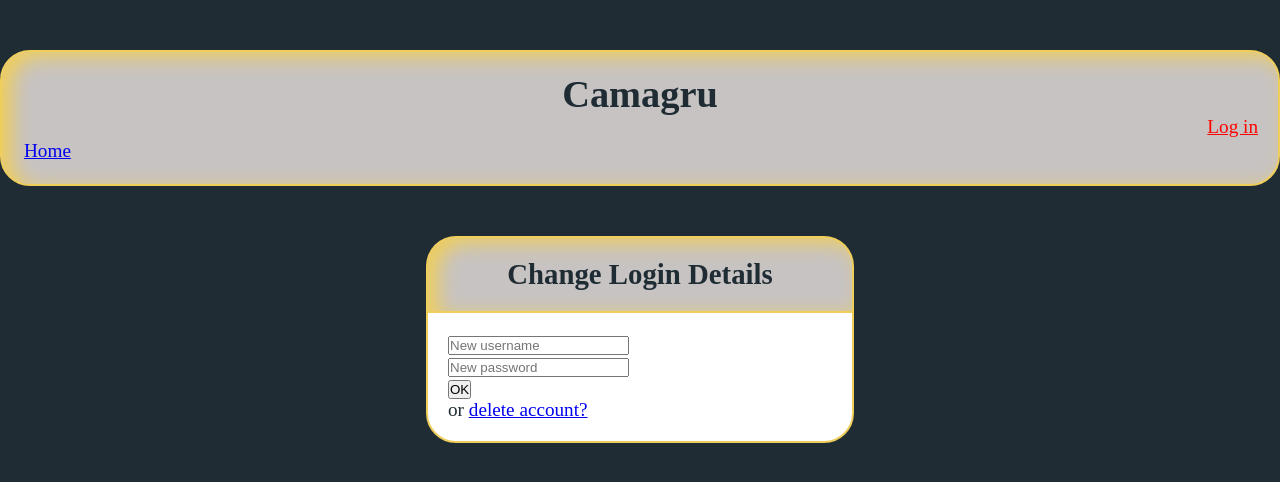
After one commit to kmarchan/Camagru, a PHP site: page /Camagru/account.php in a window 1280 px wide. The commit adds this page. Shown: the top 482 px of the page. Run offline with PHP 8.4, Linux system fonts and the light colour scheme.

Commit message:
delete account sorted

```diff
--- /dev/null
+++ b/account.php
@@ -0,0 +1,56 @@
+<?php
+require "connect.php";
+include "server.php";
+if(isset($_GET['delete']))
+{
+	if ($_SESSION['username'])
+	{
+		$usr = $_SESSION['username'];
+		echo $usr;
+		$sql = "DELETE FROM $dbname.users WHERE username='$usr'";
+    $db->exec($sql);
+		// $connect = include "connect";
+		// mysqli_query($connect, $sql);
+    echo "Account Deleted";
+    session_destroy();
+    unset($_SESSION['username']);
+    header('location:index.php');
+		exit();
+	}
+}
+if (isset($_POST['submit']))
+{
+	print_r($_SESSION);
+	$usr = $_SESSION['user'];
+	$new_usr = $_POST['login'];
+	$new_pass = $_POST['password'];
+	mysqli_query($link, "UPDATE users set password='$new_pass' where username='$usr'");
+	mysqli_query($link, "UPDATE users set username='$new_usr' where username='$usr'");
+}
+?>
+
+<!DOCTYPE html>
+<html>
+<head>
+	<meta charset="utf-8" />
+	<meta http-equiv="X-UA-Compatible" content="IE=edge">
+	<title>Account Settings</title>
+	<meta name="viewport" content="width=device-width, initial-scale=1">
+	<link rel="stylesheet" type="text/css" href="style.css" />
+</head>
+<body>
+	<?php include_once("header.php")?>
+		<div id="pageContent">
+            <div class="header" id="head" align="center">
+            <p align="center" ><h2>Change Login Details</h2>
+            </div>
+            <form method="POST" action="">
+            <input name="login" type="login" placeholder="New username" >
+    				<br>
+    				<input name="password" type="password" placeholder="New password">
+    				<br>
+    				<button value="OK" name="submit" type="submit" >OK</button>
+            <p>or <a href="account.php?delete=yes" >delete account?</a></p>
+    </div>
+</body>
+</html>
--- a/connect.php
+++ b/connect.php
@@ -3,14 +3,17 @@ $servername = "localhost";
 $ad_username = "root";
 $ad_password = "c3x6TkahjMZCgw";
 $dbname = "camagru_db";
-// $conn = mysqli_connect($servername, $username, $password);
-$db = new PDO("mysql:host=$servername;dbname=$dbname", $ad_username, $ad_password);
-// $db = new PDO("mysql:shost=$servername;dbname=$dbname", $ad_username, $ad_password);
+
+$opt = [
+PDO::ATTR_ERRMODE            => PDO::ERRMODE_EXCEPTION,
+PDO::ATTR_DEFAULT_FETCH_MODE => PDO::FETCH_ASSOC,
+PDO::ATTR_EMULATE_PREPARES   => false,
+];
+
+$db = new PDO("mysql:host=$servername;dbname=$dbname", $ad_username, $ad_password, $opt);
+$db->setAttribute(PDO::ATTR_ERRMODE, PDO::ERRMODE_EXCEPTION);
 if (!$db)
 {
 	die("Connection failed: " . mysqli_connect_error());
 }
-// if (!$conn) {
-// 	die("Connection failed: " . mysqli_connect_error());
-// }
 ?>
--- a/header.php
+++ b/header.php
@@ -6,14 +6,15 @@
 				<div>
 					<a href="http://localhost:8080/Camagru/index.php">Home</a>
 				</div>
-				<div>
-					<a href="http://localhost:8080/Camagru/login.php">Login</a>
-				</div>
 			</td>
 					<?php if (isset($_SESSION["username"])): ?>
-					<p align="right" ><a href="index.php?logout='1'" style="color: red;">Log out</a></p>
-                    <p allign="centre" >Welcome <strong><?php echo $_SESSION['username'] ?></strong></p>
-                <?php endif?>
+							<p align="right" ><a href="index.php?logout='1'";>Log out</a></p>
+							<p align="right"><a href="account.php">Account Settings</a></p>
+              <p align="centre" >Welcome <strong><?php echo $_SESSION['username'] ?></strong></p>
+          <?php endif?>
+					<?php if (!isset($_SESSION["username"])): ?>
+						<p align="right" ><a href="login.php" style="color: red;">Log in</a></p>
+					<?php endif?>
 			</td>
 		</tr>
 	</table>
--- a/index.php
+++ b/index.php
@@ -5,7 +5,6 @@
         <title>Home</title>
         <link rel="stylesheet" type="text/css" href="style.css">
     </head>
-
     <body>
         <?php include_once("header.php")?>
             <?php if (isset($_SESSION['success'])): ?>
--- a/server.php
+++ b/server.php
@@ -7,19 +7,19 @@
     $surname = "";
     $errors = array();
 
-    $opt = [
-    PDO::ATTR_ERRMODE            => PDO::ERRMODE_EXCEPTION,
-    PDO::ATTR_DEFAULT_FETCH_MODE => PDO::FETCH_ASSOC,
-    PDO::ATTR_EMULATE_PREPARES   => false,
-    ];
+    // $opt = [
+    // PDO::ATTR_ERRMODE            => PDO::ERRMODE_EXCEPTION,
+    // PDO::ATTR_DEFAULT_FETCH_MODE => PDO::FETCH_ASSOC,
+    // PDO::ATTR_EMULATE_PREPARES   => false,
+    // ];
 
     try {
-    $db = new PDO("mysql:shost=$servername;dbname=$dbname", $ad_username, $ad_password);
-    $db->setAttribute(PDO::ATTR_ERRMODE, PDO::ERRMODE_EXCEPTION);
-    if (!$db)
-    {
-    	die("Connection failed: " . mysqli_connect_error());
-    }
+    // $db = new PDO("mysql:shost=$servername;dbname=$dbname", $ad_username, $ad_password);
+    // $db->setAttribute(PDO::ATTR_ERRMODE, PDO::ERRMODE_EXCEPTION);
+    // if (!$db)
+    // {
+    // 	die("Connection failed: " . mysqli_connect_error());
+    // }
     if (isset($_POST['register']))
     {
         $username = ($_POST['username']);
@@ -53,7 +53,7 @@
         {
             array_push($errors, "The two passwords do not match");
         }
-        $stmt = $db->prepare("SELECT * FROM camagru_db.users WHERE username = '$username' OR email = '$password'");
+        $stmt = $db->prepare("SELECT * FROM camagru_db.users WHERE username = :usr OR email = :eml");
         $stmt->execute(["usr"=>$username, "eml"=>$email]);
         $results = $stmt->fetchAll();
         if (sizeof($results) >= 1)
@@ -64,7 +64,7 @@
         {
             $password = hash("whirlpool", $password_1);
             $sql = "INSERT INTO users (username, name, surname, email, password) VALUES ('$username', '$name', '$surname', '$email', '$password')";
-            $db->execute($sql);
+            $db->exec($sql);
             $_SESSION['username'] = $username;
             $_SESSION['success'] = "Login Successful!";
             header('location: index.php');
@@ -111,7 +111,7 @@
           }
           else
           {
-            $_SESSION['username'] = $username;
+
             $_SESSION['failed'] = "The username/password provided is invalid";
             header('location: login.php');
             //    array_push($errors, "The username/password provided is invalid");
```
Also changed, not shown: install.php (+85 -26 lines).
